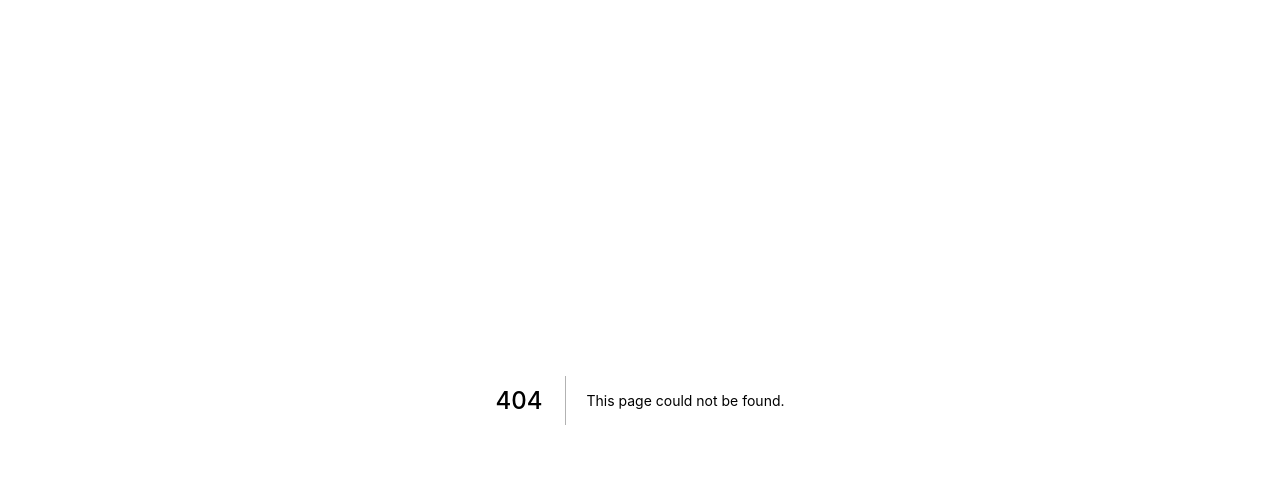
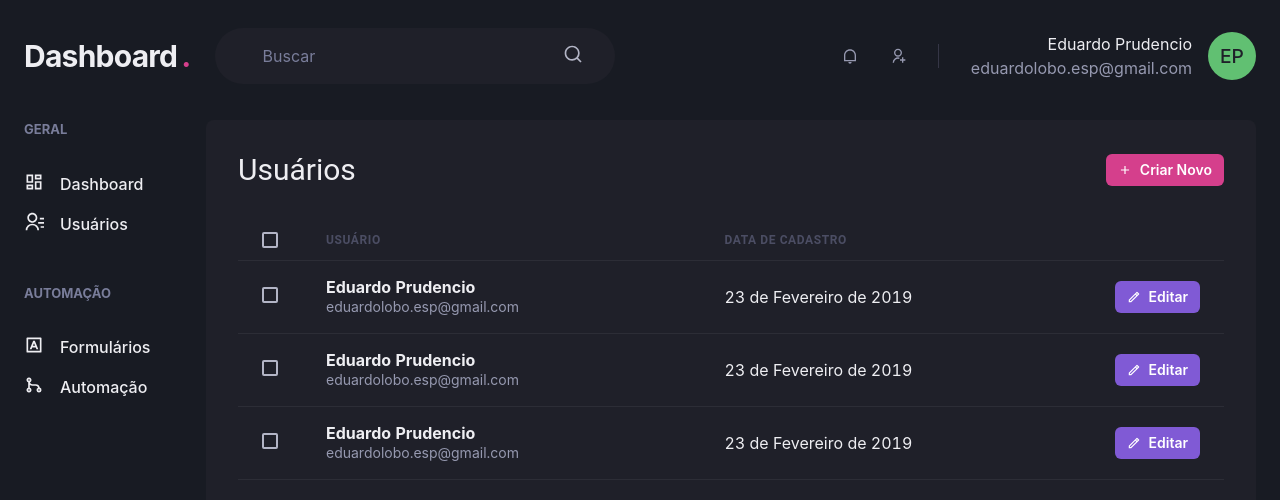
Before and after one commit to EduardoPrudencio/dashboard-react-chakra, a Next.js app: page /users in a window 1280 px wide. Before the commit this address had no page. Shown: the top 500 px of the page. Built offline with nearby package versions, Linux system fonts and the light colour scheme.

Commit message:
Criando a página de usuários

```diff
--- a/src/components/Sidebar.tsx
+++ b/src/components/Sidebar.tsx
@@ -3,7 +3,7 @@ import { RiContactsLine, RiDashboardLine, RiGitMergeLine, RiInputMethodLine } fr
 
 export function Sidebar(){
     return (
-        <Box as="aside" w="64" mr="8">
+        <Box as="aside" w="150px" mr="8">
             <Stack spacing="12" align="flex-start">
                 <Box>
                     <Text fontWeight="bold"
--- /dev/null
+++ b/src/pages/users/index.tsx
@@ -0,0 +1,113 @@
+import { Box, Flex, Heading, Button, Icon, Text, Table, Thead, Th, Tr, Td, Checkbox, Tbody } from '@chakra-ui/react'
+import { RiAddLine, RiPencilLine } from 'react-icons/ri';
+import { Header } from '../../components/Header';
+import { Sidebar } from '../../components/Sidebar';
+
+export default function UserList(){
+    return(
+        <Box>
+            <Header />
+
+            <Flex w="100%" my="6" maxWidth={1480} mx="auto" px="6">
+                <Sidebar />
+
+                <Box flex="1" borderRadius={8} bg="gray.800" p="8" >
+                    <Flex mb="8" justify="space-between" align="center">
+                        <Heading size="lg"
+                                 fontWeight="normal"
+                                 fontFamily="Roboto">Usuários</Heading>
+                        <Button as="a"
+                                size="sm"
+                                fontSize="sm"
+                                colorScheme="pink"
+                                leftIcon={<Icon as={RiAddLine} />}>Criar Novo</Button>
+                    </Flex>
+
+                    <Table colorScheme="whiteAlpha">
+                        <Thead>
+                            <Tr>
+                                <Th px="6" color="gray.300" width="8">
+                                   <Checkbox colorScheme="pink"/>
+                                </Th>
+                                <Th>Usuário</Th>
+                                <Th>Data de cadastro</Th>
+                                <Th width="8"></Th>
+                            </Tr>
+                        </Thead>
+                        <Tbody>
+                            <Tr>
+                                <Td px="6">
+                                    <Checkbox colorScheme="pink"/>
+                                </Td>
+                                <Td>
+                                    <Box>
+                                        <Text fontWeight="bold">
+                                            Eduardo Prudencio
+                                        </Text>
+                                        <Text fontSize="sm" color="gray.300">
+                                            eduardolobo.esp@gmail.com
+                                        </Text>
+                                    </Box>
+                                </Td>
+                                <Td> 23 de Fevereiro de 2019</Td>
+                                <Td>
+                                    <Button as="a"
+                                    size="sm"
+                                    fontSize="sm"
+                                    colorScheme="purple"
+                                    leftIcon={<Icon as={RiPencilLine} />}>Editar</Button>
+                                </Td>
+                            </Tr>
+                            <Tr>
+                                <Td px="6">
+                                    <Checkbox colorScheme="pink"/>
+                                </Td>
+                                <Td>
+                                    <Box>
+                                        <Text fontWeight="bold">
+                                            Eduardo Prudencio
+                                        </Text>
+                                        <Text fontSize="sm" color="gray.300">
+                                            eduardolobo.esp@gmail.com
+                                        </Text>
+                                    </Box>
+                                </Td>
+                                <Td> 23 de Fevereiro de 2019</Td>
+                                <Td>
+                                    <Button as="a"
+                                    size="sm"
+                                    fontSize="sm"
+                                    colorScheme="purple"
+                                    leftIcon={<Icon as={RiPencilLine} />}>Editar</Button>
+                                </Td>
+                            </Tr>
+                            <Tr>
+                                <Td px="6">
+                                    <Checkbox colorScheme="pink"/>
+                                </Td>
+                                <Td>
+                                    <Box>
+                                        <Text fontWeight="bold">
+                                            Eduardo Prudencio
+                                        </Text>
+                                        <Text fontSize="sm" color="gray.300">
+                                            eduardolobo.esp@gmail.com
+                                        </Text>
+                                    </Box>
+                                </Td>
+                                <Td> 23 de Fevereiro de 2019</Td>
+                                <Td>
+                                    <Button as="a"
+                                    size="sm"
+                                    fontSize="sm"
+                                    colorScheme="purple"
+                                    leftIcon={<Icon as={RiPencilLine} />}>Editar</Button>
+                                </Td>
+                            </Tr>
+                        </Tbody>
+                    </Table>
+                </Box>
+            </Flex>
+        </Box>
+    );
+}
```
Also changed, not shown: src/pages/dashboard.tsx (+7 -7 lines).
